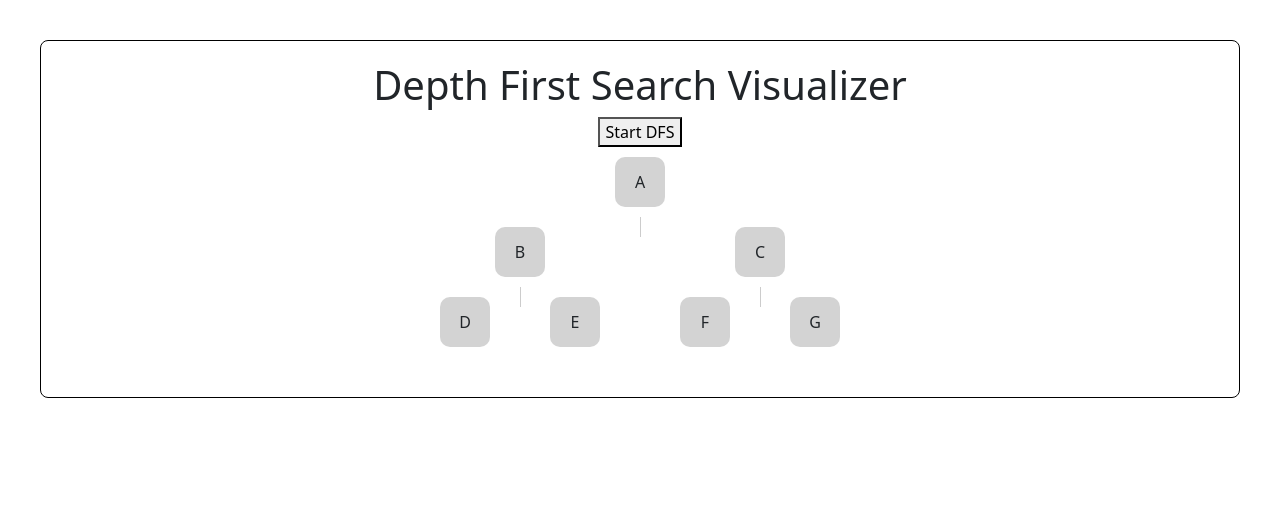
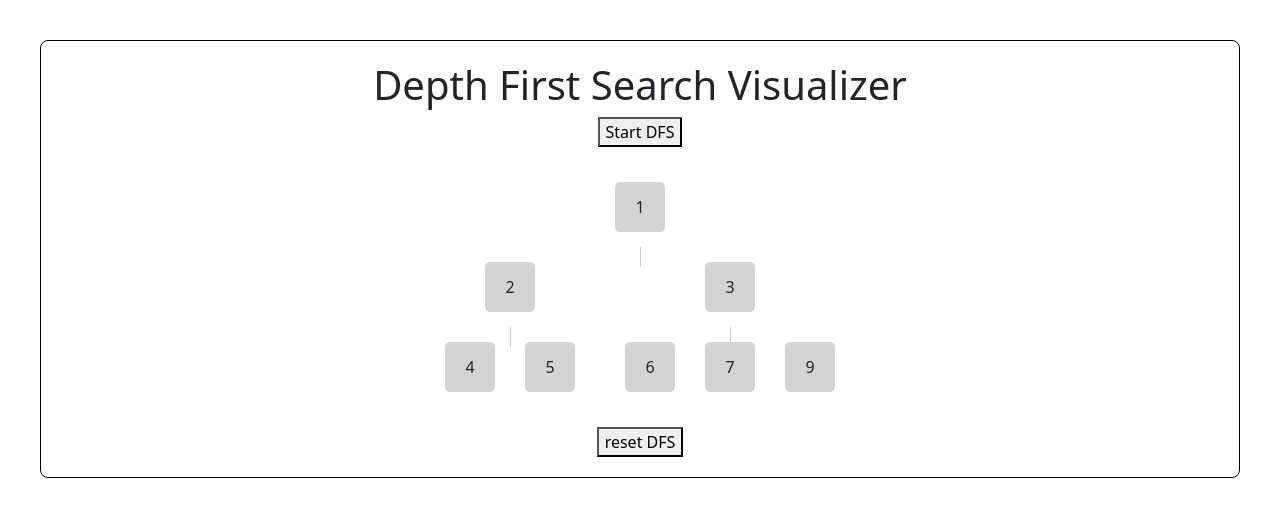
Before and after one commit to Joshua-Onley/AlgorithmsVisualiser, a React (Vite) app: page /depth-first-search in a window 1280 px wide. Shown: the top 516 px of the page. Built offline with nearby package versions, Linux system fonts and the light colour scheme.

Commit message:
working DFS

```diff
--- a/package.json
+++ b/package.json
@@ -18,6 +18,7 @@
   },
   "devDependencies": {
     "@eslint/js": "^9.9.0",
+    "@types/node": "^22.7.4",
     "@types/react": "^18.3.3",
     "@types/react-dom": "^18.3.0",
     "@vitejs/plugin-react": "^4.3.1",
--- a/src/App.css
+++ b/src/App.css
@@ -234,3 +234,27 @@ body {
   cursor: pointer;
   margin: 0 20px; /* Spacing between sibling nodes */
 }
+
+.search-container {
+  text-align: center;
+}
+
+.tree-container {
+  display: flex;
+  justify-content: center;
+  margin-top: 20px;
+}
+
+.tree-node {
+  display: flex;
+  flex-direction: column;
+  align-items: center;
+}
+
+.node {
+  padding: 10px;
+  border-radius: 5px;
+  margin: 5px;
+  width: 50px;
+  text-align: center;
+}
--- a/src/components/DepthFirstSearchAnimation.tsx
+++ b/src/components/DepthFirstSearchAnimation.tsx
@@ -2,86 +2,107 @@ import React, { useState } from "react";
 import { motion } from "framer-motion";
 import "../App.css";
 
-// Define the graph type
-const graph: { [key: string]: string[] } = {
-    A: ["B", "C"],
-    B: ["D", "E"],
-    C: ["F", "G"],
-    D: [],
-    E: [],
-    F: [],
-};
+// TreeNode class to represent each node in the tree
+class TreeNode {
+    value: number;
+    children: TreeNode[];
 
-// Type for the props of TreeNode component
-interface TreeNodeProps {
-    node: string;
-    graph: { [key: string]: string[] };
-    visited: string[];
-    currentNode: string | null;
+    constructor(value: number, children: TreeNode[] = []) {
+        this.value = value;
+        this.children = children;
+    }
 }
 
+// Create a tree structure
+const rootNode = new TreeNode(1, [
+    new TreeNode(2, [new TreeNode(4), new TreeNode(5)]),
+    new TreeNode(3, [new TreeNode(6), new TreeNode(7), new TreeNode(9)])
+]);
+
 const DepthFirstSearchVisualizer: React.FC = () => {
-    const [visited, setVisited] = useState<string[]>([]);
-    const [currentNode, setCurrentNode] = useState<string | null>(null);
+    const [visited, setVisited] = useState<number[]>([]);
     const [isSearching, setIsSearching] = useState(false);
+    const [target, setTarget] = useState(5);
+    const [found, setFound] = useState(false);
 
-    const dfs = (node: string, delay: number) => {
-        if (!node || visited.includes(node)) return;
+    const dfs = async (node: TreeNode | null, targetValue: number) => {
+        if (found) return; // Stop searching if the target has already been found
+        if (node === null) return; // Return if the current node is null
 
-        // Update visited and current node states
-        setVisited((prev) => [...prev, node]);
-        setCurrentNode(node);
+        const stack: TreeNode[] = [node]; // Start with the root node
 
-        // Call the next DFS step after the delay
-        setTimeout(() => {
-            graph[node].forEach((neighbor) => {
-                dfs(neighbor, delay); // Pass the same delay
-            });
-        }, delay);
+        while (stack.length > 0) {
+            const current = stack.pop(); // Get the current node
+            if (!current) continue; // Check if current is valid
+
+            // Highlight the current node
+            setVisited((prev) => [...prev, current.value]);
+
+            // Check if the current node is the target
+            if (current.value === targetValue) {
+                setIsSearching(false); // Stop searching
+                setFound(true); // Mark the target as found
+                return; // Return to stop processing further
+            }
+
+            // Push children onto the stack in reverse order for depth-first traversal
+            for (let i = current.children.length - 1; i >= 0; i--) {
+                stack.push(current.children[i]);
+            }
+
+            await new Promise((resolve) => setTimeout(resolve, 1000)); // Small delay
+        }
     };
 
-    const startDFS = () => {
-        setVisited([]);
-        setCurrentNode(null);
-        setIsSearching(true);
-        dfs("A", 1000); // Call DFS starting from node A with a delay
-        setTimeout(() => {
-            setIsSearching(false); // Set searching to false after the entire DFS completes
-        }, 1000 * (graph["A"].length + 1)); // Adjust timeout to end after processing all nodes
+    const startSearch = () => {
+
+        setVisited([]); // Reset visited nodes
+        setIsSearching(true); // Indicate that the search is in progress
+        setFound(false); // Reset found state
+        dfs(rootNode, target); // Start DFS searching for the target value
     };
+
+    const resetVariables = () => {
+        setVisited([]); // Reset visited nodes
+        setIsSearching(false); // Indicate that the search is in progress
+        setFound(false); // Reset found state
+    }
 
     return (
         <div className="search-container">
             <h1>Depth First Search Visualizer</h1>
-            <button onClick={startDFS} disabled={isSearching}>
+            <button onClick={startSearch} disabled={isSearching}>
                 {isSearching ? "Searching..." : "Start DFS"}
             </button>
             <div className="tree-container">
-                <TreeNode node="A" graph={graph} visited={visited} currentNode={currentNode} />
+                <RenderTree node={rootNode} visited={visited} found={found} target={target} />
             </div>
+
+            <button onClick={resetVariables} disabled={isSearching}>
+                {isSearching ? "reset DFS" : "reset DFS"}
+            </button>
         </div>
     );
 };
 
-// TreeNode component to render each tree node
-const TreeNode: React.FC<TreeNodeProps> = ({ node, graph, visited, currentNode }) => {
+// RenderTree function to recursively display the tree
+const RenderTree: React.FC<{ node: TreeNode; visited: number[]; found: boolean; target: number }> = ({ node, visited, found, target }) => {
     return (
         <div className="tree-node">
             <motion.div
                 className="node"
                 style={{
-                    backgroundColor: visited.includes(node) ? "green" : "lightgray",
-                    border: currentNode === node ? "2px solid red" : "none",
+                    backgroundColor: node.value === target && found ? "green" : visited.includes(node.value) ? "yellow" : "lightgray",
                 }}
                 initial={{ scale: 1 }}
-                animate={{ scale: visited.includes(node) ? 1.1 : 1 }}
+                animate={{ scale: visited.includes(node.value) ? 1.1 : 1 }}
             >
-                {node}
+                {node.value}
             </motion.div>
-            {graph[node] && graph[node].length > 0 && (
+            {node.children.length > 0 && (
                 <div className="children">
-                    {graph[node].map((child) => (
-                        <TreeNode key={child} node={child} graph={graph} visited={visited} currentNode={currentNode} />
+                    {node.children.map((child) => (
+                        <RenderTree key={child.value} node={child} visited={visited} found={found} target={target} />
                     ))}
                 </div>
             )}
```
Also changed, not shown: 1 other file (tests, documents, lock files or other folders).
